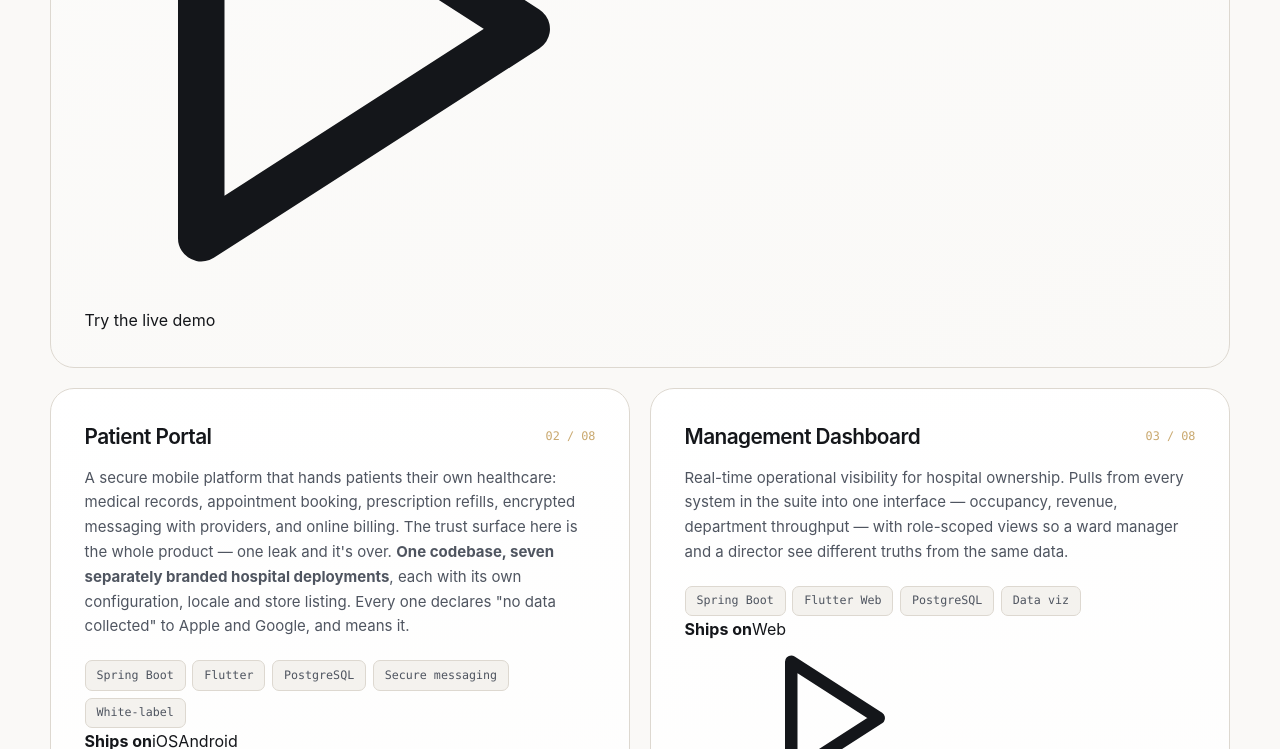
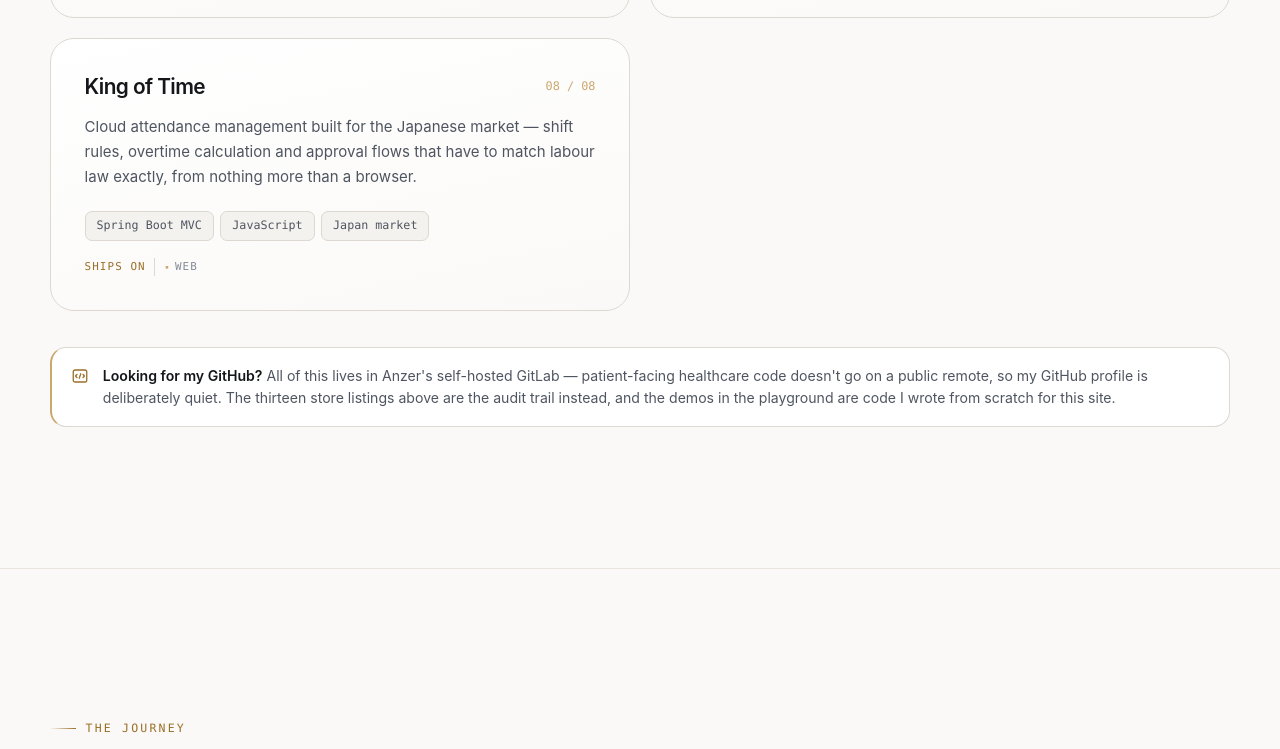
Before and after one commit to aungzwin10/aungzwin10.github.io, a website: page index.html in a window 1280 px wide. Shown: the part 4707-5456 px from the top of the page. Drawn offline with Linux system fonts and the light colour scheme.

Commit message:
Styles for platform chips, store badges and the source note

```diff
--- a/assets/css/site.css
+++ b/assets/css/site.css
@@ -398,6 +398,46 @@ p  { text-wrap: pretty; }
 .proj-desc { font-size: .94rem; color: var(--fg-2); max-width: 64ch; }
 .proj-stack { display: flex; flex-wrap: wrap; gap: .42rem; margin-top: 1.3rem; }
 .proj-links { display: flex; flex-wrap: wrap; gap: 1.3rem; margin-top: 1.5rem; }
+
+/* ---------- platform reach + store badges ---------- */
+.sprite { position: absolute; width: 0; height: 0; overflow: hidden; }
+.platforms {
+  display: flex; flex-wrap: wrap; align-items: center; gap: .5rem;
+  margin-top: 1.05rem;
+  font-family: var(--mono); font-size: .68rem; letter-spacing: .1em;
+  text-transform: uppercase; color: var(--fg-3);
+}
+.platforms b {
+  font-weight: 500; color: var(--gold);
+  padding-right: .55rem; margin-right: .1rem;
+  border-right: 1px solid var(--line);
+}
+.platforms span { display: inline-flex; align-items: center; gap: .3rem; }
+.platforms span::before { content: "▪"; color: var(--gold-dim); font-size: .6em; }
+
+.stores { display: flex; flex-wrap: wrap; gap: .5rem; margin-top: 1.35rem; }
+.store {
+  display: inline-flex; align-items: center; gap: .5rem;
+  padding: .42rem .85rem .42rem .7rem;
+  border: 1px solid var(--line); border-radius: 100px;
+  background: var(--bg-2); font-size: .8rem; color: var(--fg-2);
+  transition: border-color .3s, color .3s, transform .35s var(--ease-out), background .3s;
+}
+.store:hover { border-color: var(--gold-dim); color: var(--fg); transform: translateY(-2px); background: var(--bg-3); }
+.store svg { width: 14px; height: 14px; flex: none; }
+.store i { font-style: normal; color: var(--fg-3); font-size: .92em; }
+.store:hover i { color: var(--gold); }
+
+/* the "where's the code?" note */
+.src-note {
+  display: flex; gap: .85rem; align-items: flex-start;
+  margin-top: 2.25rem; padding: 1.05rem 1.2rem;
+  border: 1px solid var(--line); border-left: 2px solid var(--gold-dim);
+  border-radius: var(--r); background: var(--bg-1);
+  font-size: .88rem; color: var(--fg-2); line-height: 1.6;
+}
+.src-note svg { width: 18px; height: 18px; flex: none; color: var(--gold); margin-top: .15rem; }
+.src-note strong { color: var(--fg); font-weight: 600; }
 .feature-row { display: grid; grid-template-columns: 1.05fr .95fr; gap: clamp(1.5rem, 4vw, 3rem); align-items: center; }
 .device-mini {
   border-radius: var(--r); border: 1px solid var(--line);
```
